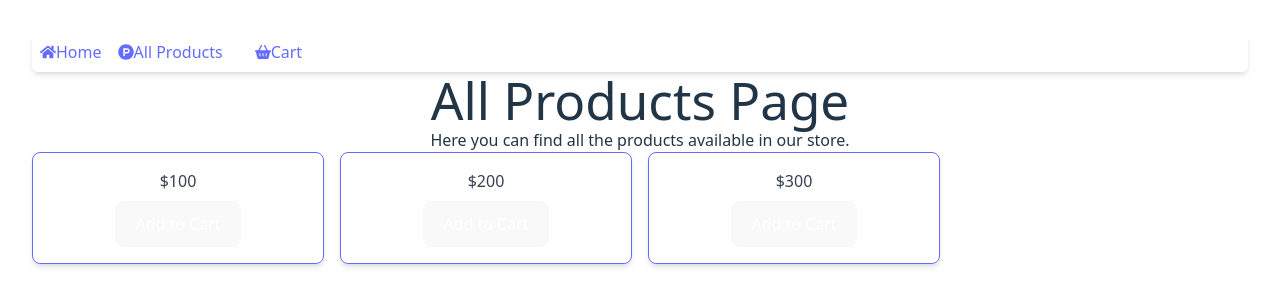
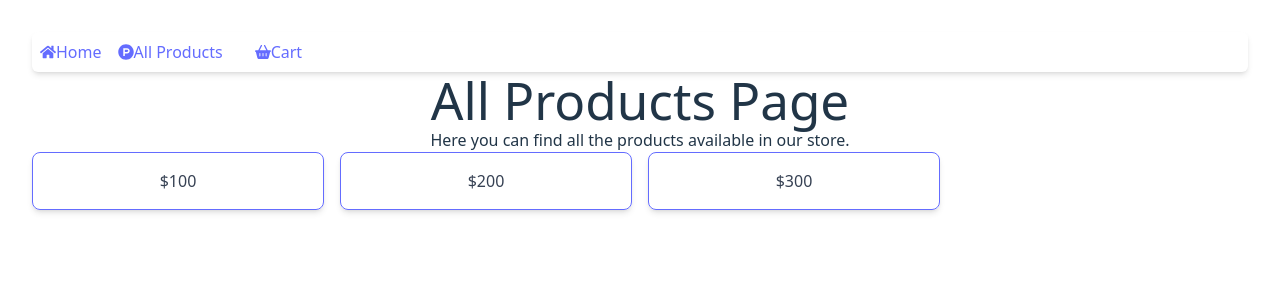
Before and after one commit to erdilhasan/JotformFrontendHackathon-20.04.2025, a React (Vite) app: page /allproducts in a window 1280 px wide. Shown: the top 306 px of the page. Built offline with nearby package versions, Linux system fonts and the light colour scheme; no server answers.

Commit message:
Add to cart funtionality moved to details page

```diff
--- a/src/components/ProductTile.jsx
+++ b/src/components/ProductTile.jsx
@@ -2,22 +2,6 @@ import { Link, useOutletContext } from "react-router";
 
 export default function ProductTile({ product }) {
   const { cart, setCart } = useOutletContext();
-
-  const AddToCart = () => {
-    setCart((prevCart) => {
-      const existing = prevCart.find((item) => item.pid === product.pid);
-
-      if (existing) {
-        return prevCart.map((item) =>
-          item.pid === product.pid
-            ? { ...item, quantity: item.quantity + 1 }
-            : item
-        );
-      } else {
-        return [...prevCart, { ...product, quantity: 1 }];
-      }
-    });
-  };
 
   return (
     <Link to={"/product/" + product.pid}>
@@ -35,12 +19,6 @@ export default function ProductTile({ product }) {
           </div>
         )}
         <p className="text-gray-700">${product.price}</p>
-        <button
-          onClick={AddToCart}
-          className="mt-2 bg-blue-500 text-white py-1 px-4 rounded"
-        >
-          Add to Cart
-        </button>
       </div>
     </Link>
   );
--- a/src/pages/ProductDetailPage.jsx
+++ b/src/pages/ProductDetailPage.jsx
@@ -16,9 +16,21 @@ export default function ProductDetailPage(params) {
       return jsonObject["pid"] == pid;
     })[0];
   }
-  function AddToCart(params) {
-    setCart([...cart, product]);
-  }
+  const AddToCart = () => {
+    setCart((prevCart) => {
+      const existing = prevCart.find((item) => item.pid === product.pid);
+
+      if (existing) {
+        return prevCart.map((item) =>
+          item.pid === product.pid
+            ? { ...item, quantity: item.quantity + 1 }
+            : item
+        );
+      } else {
+        return [...prevCart, { ...product, quantity: 1 }];
+      }
+    });
+  };
   useEffect(() => {
     fetch(
       "https://api.jotform.com/form/251074120478957/payment-info?apiKey=" +
```
